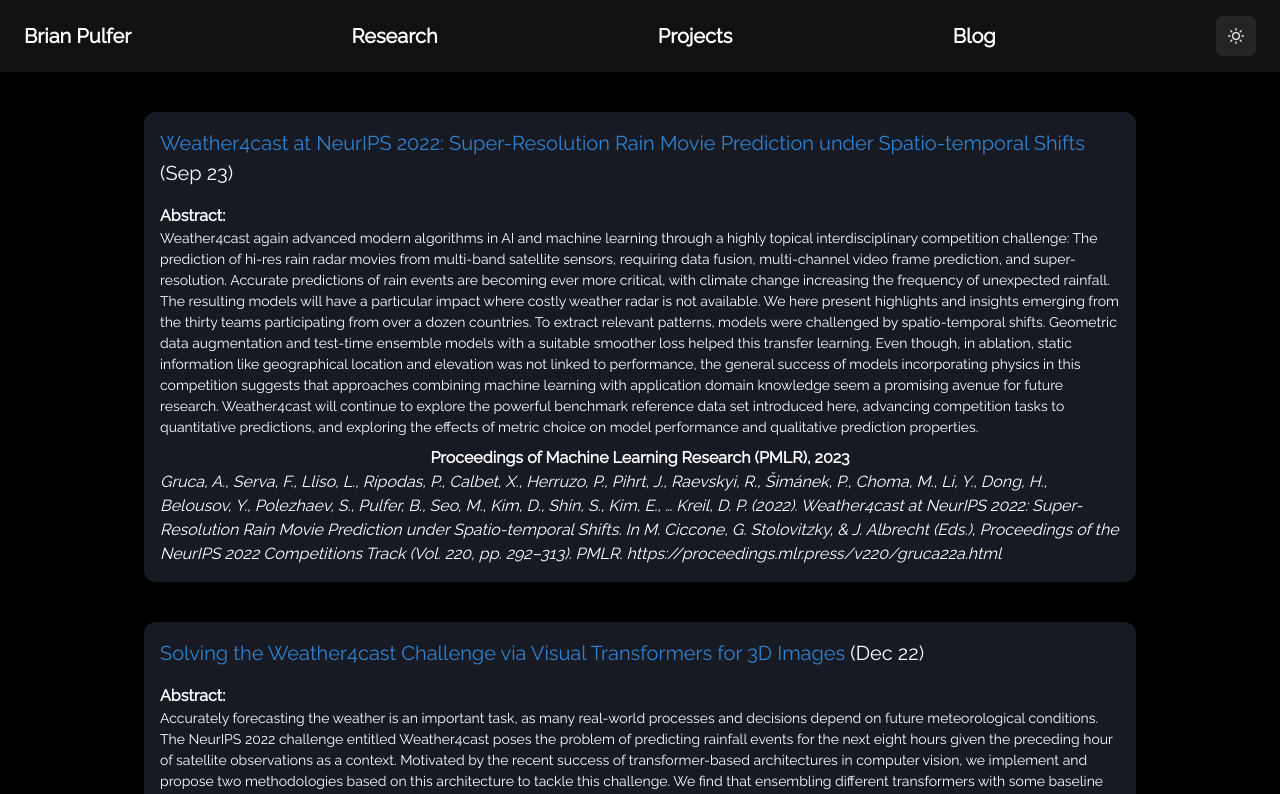
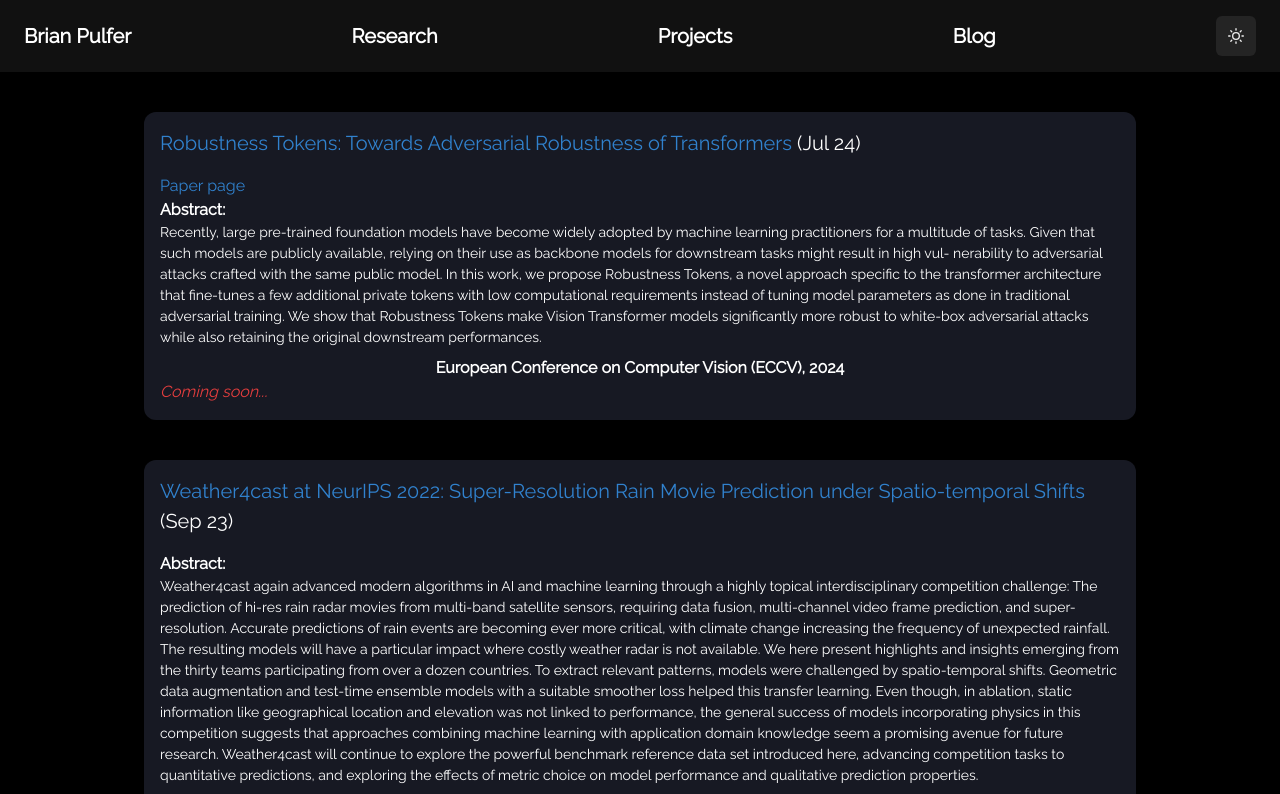
Before and after one commit to BrianPulfer/website, a Next.js app: page /research in a window 1280 px wide. Shown: the top 794 px of the page. Built offline with nearby package versions, Linux system fonts and the light colour scheme.

Commit message:
Added 'Robustness Tokens' paper.

```diff
--- a/package.json
+++ b/package.json
@@ -28,6 +28,7 @@
     "react": "18.2.0",
     "react-dom": "18.2.0",
     "react-katex": "^3.0.1",
+    "react-router-dom": "^6.24.1",
     "react-social-icons": "^6.0.0",
     "react-syntax-highlighter": "^15.5.0",
     "tailwindcss": "3.3.3",
--- a/src/pages/index.tsx
+++ b/src/pages/index.tsx
@@ -18,7 +18,7 @@ export default function Home (): JSX.Element {
       <Box>
           <SocialIcon url="www.github.com" href="https://www.github.com/BrianPulfer"/>
           <SocialIcon url="www.linkedin.com" href="https://www.linkedin.com/in/brianpulfer/"/>
-          <SocialIcon url="www.x.com" href="https://www.x.com/PulferBrian21"/>
+          <SocialIcon url="www.x.com" href="https://www.x.com/peutlefaire"/>
       </Box>
 
       <Text textAlign={'center'} fontWeight={'bold'} className={'mt-10'} fontSize={'xl'}>
@@ -33,8 +33,11 @@ export default function Home (): JSX.Element {
         News 🗞️
       </Text>
       <Box className='flex flex-col space-y-4'>
+        <News title={'July 2024'}>
+          📃 Our paper <i>Robustness Tokens: Towards Adversarial Robustness for Transformers</i> (deep double blind) has been accepted for publication at the <Link textColor={'blue.500'} href={'https://eccv2024.ecva.net/'}>European Conference on Computer Vision (ECCV) 2024.</Link>.
+        </News>
         <News title={'September 2023'}>
-          🥇 My team and I won the Migros workshop at the <Link textColor={'blue.500'} href={'https://hackzurich.com/'}>HackZurich 2023</Link> hackathon.<Link textColor={'blue.500'} href={'/blog/hackzurich23'}>Read the blog post</Link>.
+          🥇 My team and I won the Migros workshop at the <Link textColor={'blue.500'} href={'https://hackzurich.com/'}>HackZurich 2023</Link> hackathon. <Link textColor={'blue.500'} href={'/blog/hackzurich23'}>Read the blog post</Link>.
         </News>
         <News title={'September 2023'}>
           📃 Our work <Link textColor={'blue.500'} href={'https://proceedings.mlr.press/v220/gruca22a.html'}>Weather4cast at NeurIPS 2022: Super-Resolution Rain Movie Prediction under Spatio-temporal Shifts</Link> has been accepted for publication in <Link textColor={'blue.500'} href={'https://proceedings.mlr.press/'}>Proceedings of Machine Learning Research</Link>.
--- a/src/pages/research/index.tsx
+++ b/src/pages/research/index.tsx
@@ -1,7 +1,7 @@
 import AppLayout from '@/components/Layout/AppLayout'
 
 import Head from 'next/head'
-import { Link } from '@chakra-ui/react'
+import { Text, Link } from '@chakra-ui/react'
 
 import Publication, { PublicationTitle, PublicationAbstract, PublicationVenue, PublicationCitation } from '../../components/Publication'
 
@@ -9,6 +9,21 @@ export default function Publications (): JSX.Element {
   return (
       <>
           <Head><title>Research</title></Head>
+          <Publication>
+              <PublicationTitle className={'mb-4'}>
+                <Link textColor={'blue.500'} href="/">Robustness Tokens: Towards Adversarial Robustness of Transformers</Link> (Jul 24)
+              </PublicationTitle>
+              <Link href='/research/robustness-tokens' textColor={'blue.500'} textAlign={'center'}>Paper page</Link>
+              <PublicationAbstract>
+              Recently, large pre-trained foundation models have become widely adopted by machine learning practitioners for a multitude of tasks. Given that such models are publicly available, relying on their use as backbone models for downstream tasks might result in high vul- nerability to adversarial attacks crafted with the same public model. In this work, we propose Robustness Tokens, a novel approach specific to the transformer architecture that fine-tunes a few additional private tokens with low computational requirements instead of tuning model parameters as done in traditional adversarial training. We show that Robustness Tokens make Vision Transformer models significantly more robust to white-box adversarial attacks while also retaining the original downstream performances.
+              </PublicationAbstract>
+              <PublicationVenue className={'mt-2'}>
+                European Conference on Computer Vision (ECCV), 2024
+              </PublicationVenue>
+              <PublicationCitation>
+                <Text textColor={'red.500'}>Coming soon...</Text>
+              </PublicationCitation>
+          </Publication>
           <Publication>
               <PublicationTitle className={'mb-4'}>
                 <Link textColor={'blue.500'} href="https://proceedings.mlr.press/v220/gruca22a.html">Weather4cast at NeurIPS 2022: Super-Resolution Rain Movie Prediction under Spatio-temporal Shifts</Link> (Sep 23)
```
Also changed, not shown: 1 other file (tests, documents, lock files or other folders).
